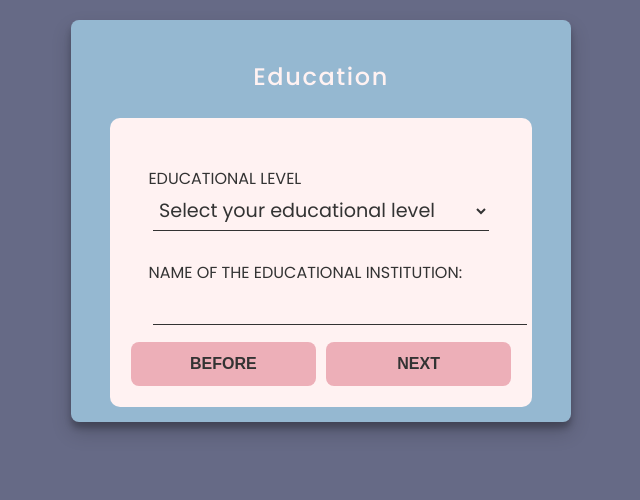
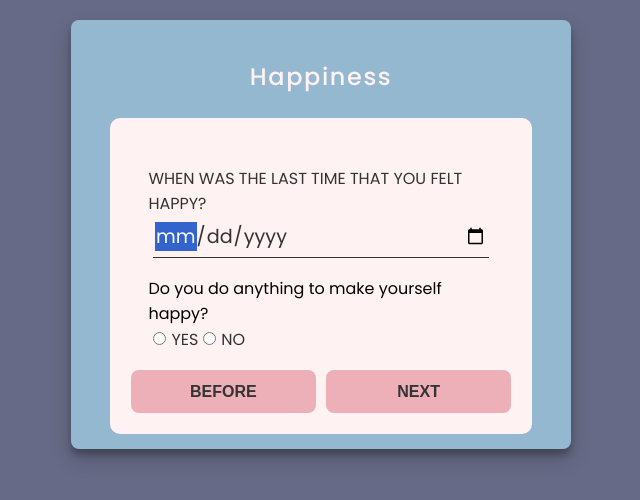
Before and after one commit to SofiaRubiano10/ProyectReactForms, a React (Vite) app: page / in a window 1280 px wide. Shown: the top 500 px of the page, without its empty margins (319-959 px from the left). Built offline with nearby package versions, Linux system fonts and the light colour scheme.

Commit message:
Creación y estilos del componente Happiness

```diff
--- a/src/App.jsx
+++ b/src/App.jsx
@@ -1,6 +1,7 @@
 // import PersonalData from "./components/PersonalData";
 // import Hobbys from "./components/Hobbys";
-import Education from "./components/Education";
+// import Education from "./components/Education";
+import Happiness from "./components/Happiness";
 
 function App() {
   return (
@@ -8,7 +9,8 @@ function App() {
       <div className="container">
         {/* <PersonalData /> */}
         {/* <Hobbys /> */}
-        <Education />
+        {/* <Education /> */}
+        <Happiness />
       </div>
     </>
   );
--- /dev/null
+++ b/src/components/Happiness.jsx
@@ -0,0 +1,33 @@
+const Happiness = () => {
+  return (
+    <main>
+      <h3>Happiness</h3>
+      <div className="card">
+        <form autoComplete="off">
+          <fieldset>
+            <label htmlFor="date">
+              When was the last time that you felt happy?
+            </label>
+            <input type="date" id="date" autoFocus required />
+          </fieldset>
+          <fieldset>
+            <legend>Do you do anything to make yourself happy? </legend>
+            <div className="card__radio">
+              <input type="radio" id="yes" name="acts" value="yes" />
+              <label htmlFor="yes">Yes</label>
+
+              <input type="radio" id="no" name="acts" value="no" />
+              <label htmlFor="no">No</label>
+            </div>
+          </fieldset>
+          <div className="card__buttons">
+            <button type="submit">Before</button>
+            <button type="submit">Next</button>
+          </div>
+        </form>
+      </div>
+    </main>
+  );
+};
+
+export default Happiness;
--- a/src/styles/components/_inputs.scss
+++ b/src/styles/components/_inputs.scss
@@ -5,6 +5,7 @@
   input[type="email"],
   input[type="number"],
   input[type="radio"],
+  input[type="date"],
   select {
     font-family: v.$font-family;
     font-size: 1.2rem;
```
